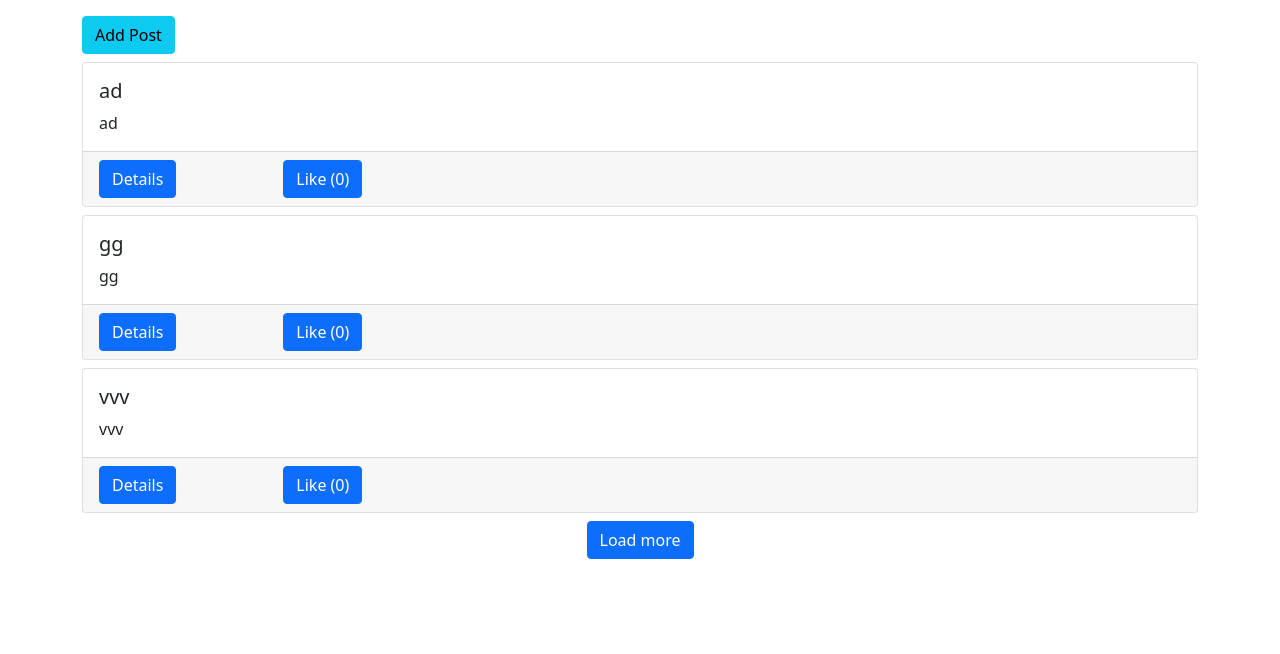
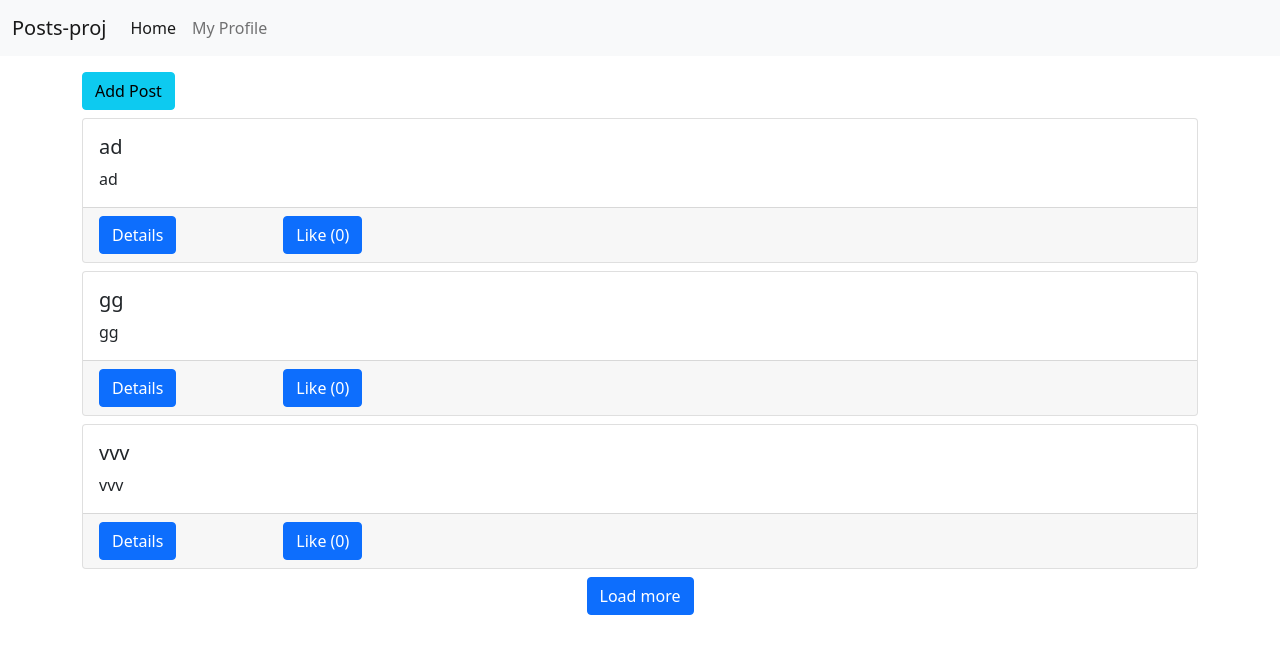
Before and after one commit to Zhizheng19/dj_ajax, a Django app: page / in a window 1280 px wide. Shown: the top 654 px of the page. Run offline with Django 4.2, Linux system fonts and the light colour scheme; a user stored in the database is signed in; data comes from the database, SQL or seed files in the repository; both versions use the stored data as it was after the commit; data that the repository does not hold is empty; some libraries are stand-ins or nearby versions.

Commit message:
Added redirection to views. Added navbar.

```diff
--- a/src/posts/templates/posts/main.html
+++ b/src/posts/templates/posts/main.html
@@ -20,7 +20,7 @@ Posts
                 <button type="button" class="btn-close add-modal-close" data-bs-dismiss="modal" aria-label="Close"></button>
             </div>
             <div class="modal-body">
-                <form id="post-form">
+                <form id="post-form" autocomplete="off">
                     {% csrf_token %}
                     {{form|crispy}}
                     <div class="modal-footer">
--- a/src/posts/utils.py
+++ b/src/posts/utils.py
@@ -2,6 +2,7 @@ from .models import Post
 from profiles.models import Profile
 from django.http import HttpResponse
 from django.contrib.auth.models import User
+from django.shortcuts import redirect
 
 def action_permission(func):
     def wrapper(request, **kwargs):
@@ -13,5 +14,5 @@ def action_permission(func):
             return func(request, **kwargs)
         else:
             print('no')
-            return HttpResponse('Access not allowed - you are not the author of this post')
+            return redirect('posts:main-board')
     return wrapper
--- a/src/posts/views.py
+++ b/src/posts/views.py
@@ -5,6 +5,7 @@ from .forms import PostForm
 from profiles.models import Profile
 from .utils import action_permission
 from django.contrib.auth.decorators import login_required
+from django.shortcuts import redirect
 
 @login_required
 def post_list_and_create(request):
@@ -61,6 +62,7 @@ def load_post_data_view(request, num_posts):
             }
             data.append(item)
         return JsonResponse({'data': data[lower:upper], 'size': size})
+    return redirect('posts:main-board')
 @login_required
 def post_detail_data_view(request,pk):
     if request.headers.get('x-requested-with') == 'XMLHttpRequest':
@@ -73,6 +75,7 @@ def post_detail_data_view(request,pk):
             'logged_in': request.user.username,
         }
         return JsonResponse({'data': data})
+    return redirect('posts:main-board')
 @login_required
 def like_unlike_post(request):
     if request.headers.get('x-requested-with') == 'XMLHttpRequest':
@@ -85,6 +88,7 @@ def like_unlike_post(request):
             liked = True
             obj.liked.add(request.user)
         return JsonResponse({'liked':liked, 'count':obj.like_count})
+    return redirect('posts:main-board')
 @login_required
 @ action_permission
 def update_post(request, pk):
@@ -101,6 +105,7 @@ def update_post(request, pk):
                 'title': obj.title,
                 'body': obj.body
             })
+    return redirect('posts:main-board')
 @login_required
 @ action_permission
 def delete_post(request, pk):
@@ -108,7 +113,7 @@ def delete_post(request, pk):
     if request.headers.get('x-requested-with') == 'XMLHttpRequest':
         obj.delete()
         return JsonResponse({'message':'deleted'})
-    return HttpResponse('not allowed')
+    return redirect('posts:main-board')
 @login_required
 def image_upload_view(request):
     print(request.FILES)
@@ -117,5 +122,4 @@ def image_upload_view(request):
         new_post_id = request.POST.get('new_post_id')
         post = Post.objects.get(id=new_post_id)
         Photo.objects.create(post=post, image=img)
-
     return HttpResponse()
--- a/src/templates/base.html
+++ b/src/templates/base.html
@@ -29,7 +29,7 @@
   </head>
   <body>
     {% include "navbar.html" %}
-    <div class="container mt-3">
+    <div class="container mt-3 mb-3">
         {% block content %}
         {% endblock content %}
     </div>
--- a/src/templates/navbar.html
+++ b/src/templates/navbar.html
@@ -0,0 +1,24 @@
+{% url 'posts:main-board' as path_to_home %}
+{% url 'profiles:my-profile' as path_to_profile %}
+<nav class="navbar navbar-expand-lg navbar-light bg-light">
+    <div class="container-fluid">
+        <a class="navbar-brand" href="{{path_to_home}}">Posts-proj</a>
+        <button class="navbar-toggler" type="button" data-bs-toggle="collapse" data-bs-target="#navbarNav" aria-controls="navbarNav" aria-expanded="false" aria-label="Toggle navigation">
+            <span class="navbar-toggler-icon"></span>
+        </button>
+        <div class="collapse navbar-collapse" id="navbarNav">
+            <ul class="navbar-nav">
+                <li class="nav-item">
+                    <a class="nav-link {% if request.path == path_to_home %} active {% endif %}" aria-current="page" href="{{path_to_home}}">
+                        Home
+                    </a>
+                </li>
+                <li class="nav-item">
+                    <a class="nav-link {% if request.path == path_to_profile %} active {% endif %}" aria-current="page" href="{{path_to_profile}}">
+                        My Profile
+                    </a>
+                </li>
+            </ul>
+        </div>
+    </div>
+</nav>
```
Also changed, not shown: src/db.sqlite3.
